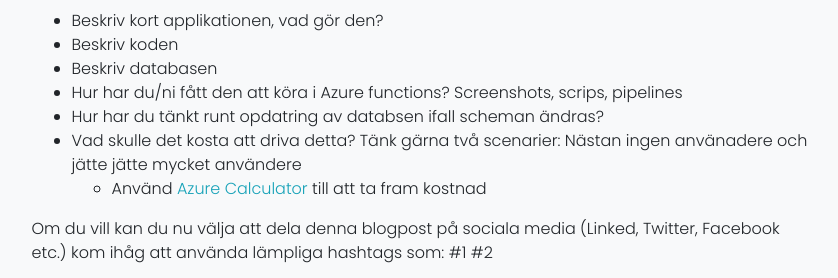
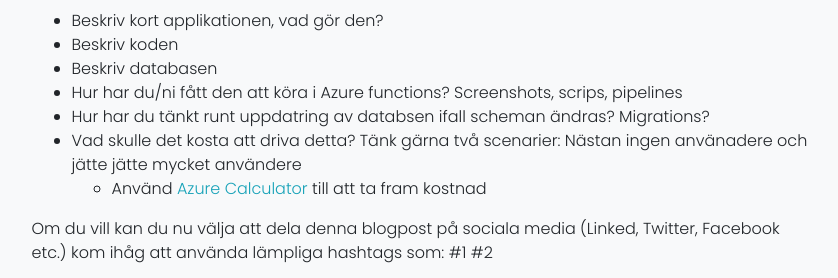
Before and after one commit to PGBSNH20/PGBSNH20-molnapplikationer, a Jekyll site: the page built from lectures/05-database.md, in a window 1280 px wide and 900 px high, scrolled down 2663 px. Shown: the part 619-897 px from the top of the window, without its empty margins (220-1058 px from the left). Built offline with Jekyll 4.4.1, drawn with Linux system fonts in a browser that asks for light colours; nearby versions of some CDN libraries.

Commit message:
Spelling error

```diff
--- a/lectures/05-database.md
+++ b/lectures/05-database.md
@@ -72,7 +72,7 @@ Skriv ett blogg post som följer denna lektion ska innehålla en text som svara
 * Beskriv koden
 * Beskriv databasen
 * Hur har du/ni fått den att köra i Azure functions? Screenshots, scrips, pipelines
-* Hur har du tänkt runt opdatring av databsen ifall scheman ändras?
+* Hur har du tänkt runt uppdatring av databsen ifall scheman ändras? Migrations?
 * Vad skulle det kosta att driva detta? Tänk gärna två scenarier: Nästan ingen använadere och jätte jätte mycket användere
     * Använd [Azure Calculator](https://azure.microsoft.com/en-us/pricing/calculator/) till att ta fram kostnad
 
```
